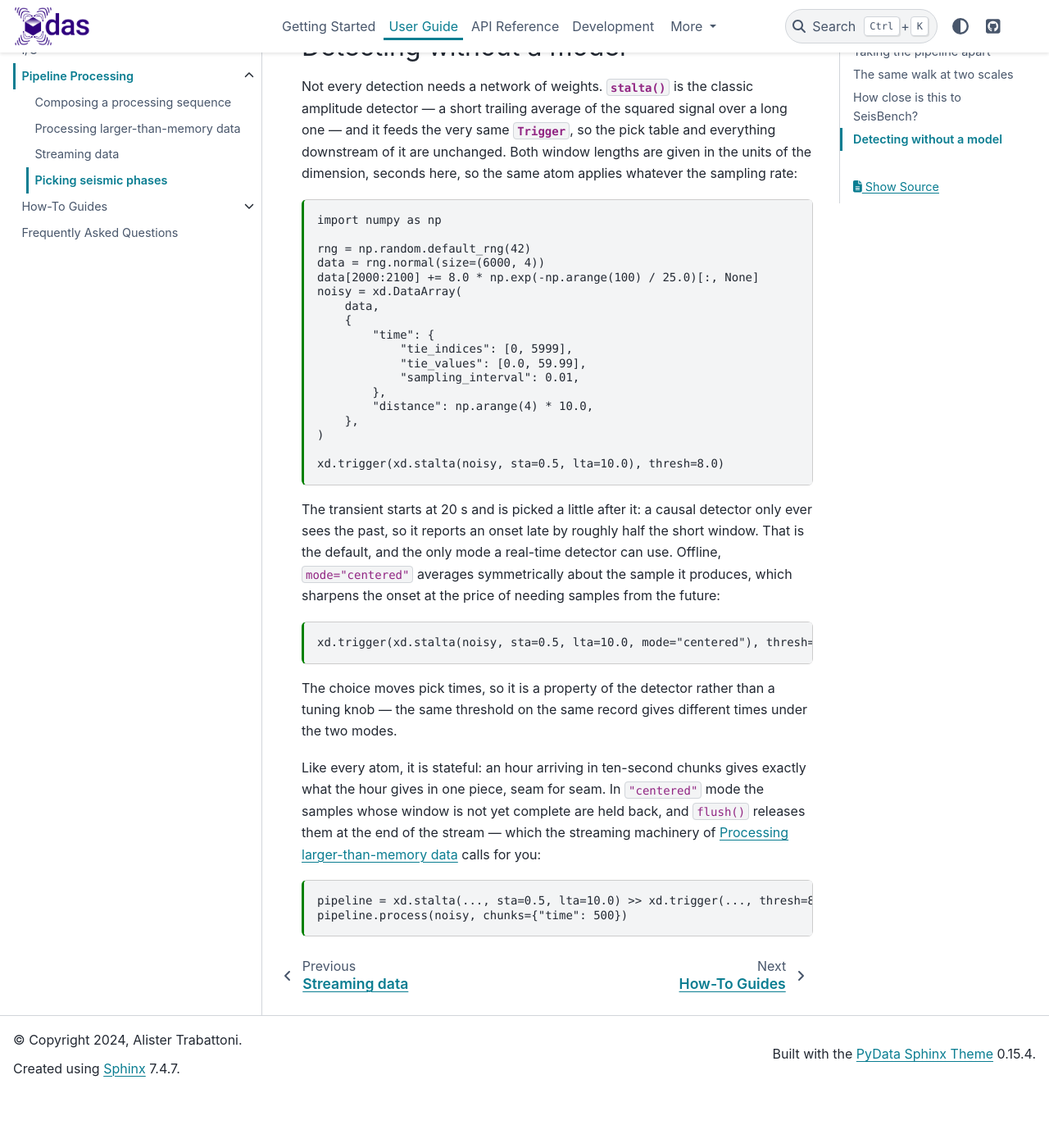
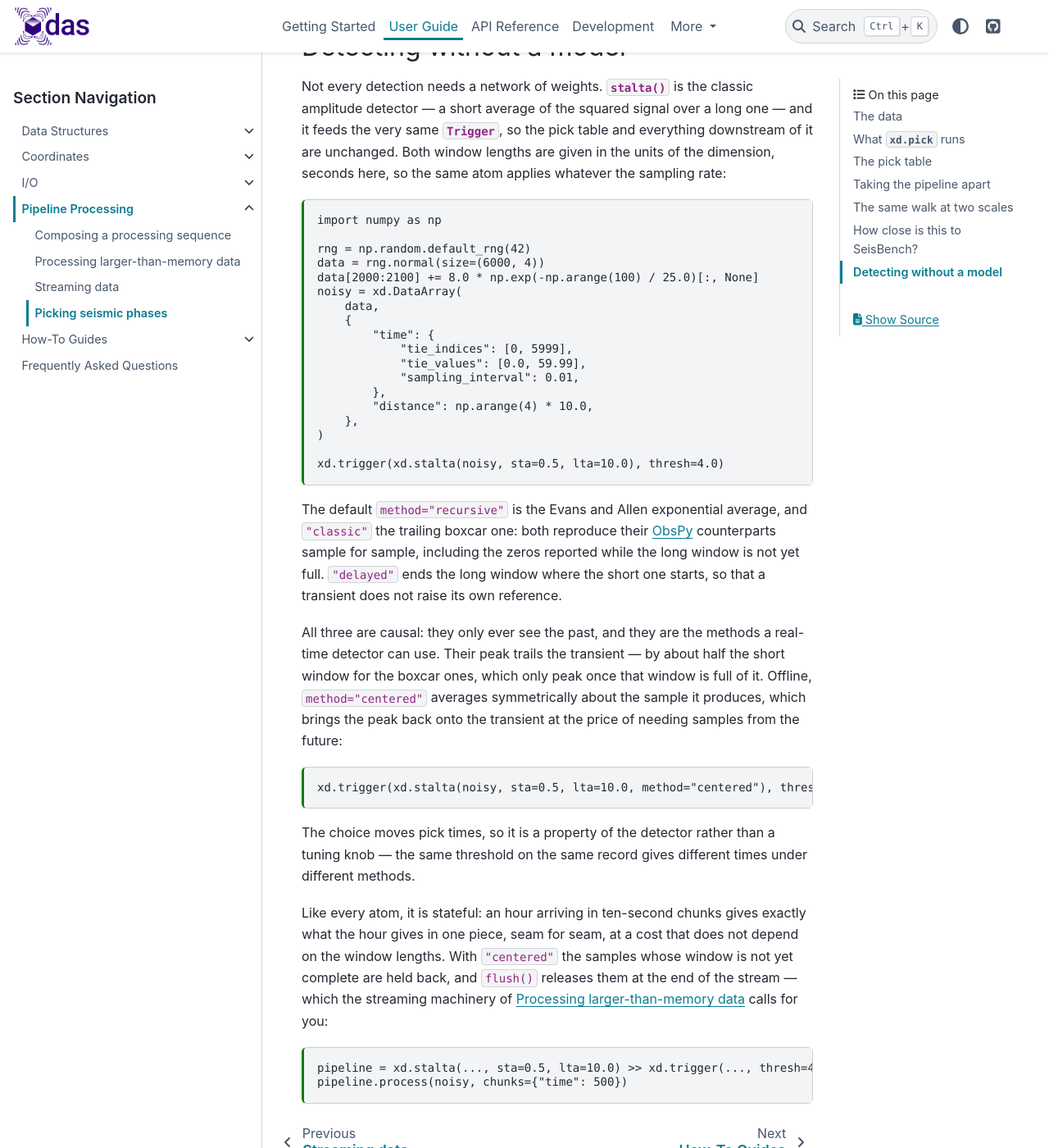
Before and after one commit to xdas-dev/xdas, a Sphinx documentation site: the page built from docs/user-guide/pipeline/picking.md, in a window 1280 px wide and 1400 px high, scrolled down 6149 px. Shown: the whole window at 82% size. Built offline with Sphinx 7.4.7 and the PyData theme 0.15.4, drawn with Linux system fonts in a browser that asks for light colours; before the commit the page ends 7481 px from its top, so only the background shows below that.

Commit message:
docs(detect): document the STA/LTA methods

````diff
--- a/docs/user-guide/pipeline/picking.md
+++ b/docs/user-guide/pipeline/picking.md
@@ -316,30 +316,38 @@ noisy = xd.DataArray(
     },
 )
 
-xd.trigger(xd.stalta(noisy, sta=0.5, lta=10.0), thresh=8.0)
+xd.trigger(xd.stalta(noisy, sta=0.5, lta=10.0), thresh=4.0)
 ```
 
-The transient starts at 20 s and is picked a little after it: a causal detector
-only ever sees the past, so it reports an onset late by roughly half the short
-window. That is the default, and the only mode a real-time detector can use.
-Offline, `mode="centered"` averages symmetrically about the sample it produces,
-which sharpens the onset at the price of needing samples from the future:
+The default `method="recursive"` is the Evans and Allen exponential average,
+and `"classic"` the trailing boxcar one: both reproduce their
+[ObsPy](https://docs.obspy.org/packages/autogen/obspy.signal.trigger.html)
+counterparts sample for sample, including the zeros reported while the long
+window is not yet full. `"delayed"` ends the long window where the short one
+starts, so that a transient does not raise its own reference.
+
+All three are causal: they only ever see the past, and they are the methods a
+real-time detector can use. Their peak trails the transient — by about half
+the short window for the boxcar ones, which only peak once that window is full
+of it. Offline, `method="centered"` averages symmetrically about the sample it
+produces, which brings the peak back onto the transient at the price of
+needing samples from the future:
 
 ```{code-cell}
-xd.trigger(xd.stalta(noisy, sta=0.5, lta=10.0, mode="centered"), thresh=8.0)
+xd.trigger(xd.stalta(noisy, sta=0.5, lta=10.0, method="centered"), thresh=4.0)
 ```
 
 The choice moves pick times, so it is a property of the detector rather than a
-tuning knob — the same threshold on the same record gives different times under
-the two modes.
+tuning knob — the same threshold on the same record gives different times
+under different methods.
 
 Like every atom, it is stateful: an hour arriving in ten-second chunks gives
-exactly what the hour gives in one piece, seam for seam. In `"centered"` mode
-the samples whose window is not yet complete are held back, and `flush()`
-releases them at the end of the stream — which the streaming machinery of
-[](processing.md) calls for you:
+exactly what the hour gives in one piece, seam for seam, at a cost that does
+not depend on the window lengths. With `"centered"` the samples whose window is
+not yet complete are held back, and `flush()` releases them at the end of the
+stream — which the streaming machinery of [](processing.md) calls for you:
 
 ```{code-cell}
-pipeline = xd.stalta(..., sta=0.5, lta=10.0) >> xd.trigger(..., thresh=8.0)
+pipeline = xd.stalta(..., sta=0.5, lta=10.0) >> xd.trigger(..., thresh=4.0)
 pipeline.process(noisy, chunks={"time": 500})
 ```
````
Also changed, not shown: other parts of docs/user-guide/pipeline/picking.md (+5 -5 lines), docs/release-notes.md (+1 -1 lines), docs/user-guide/pipeline/atoms.md (+1 -1 lines).
